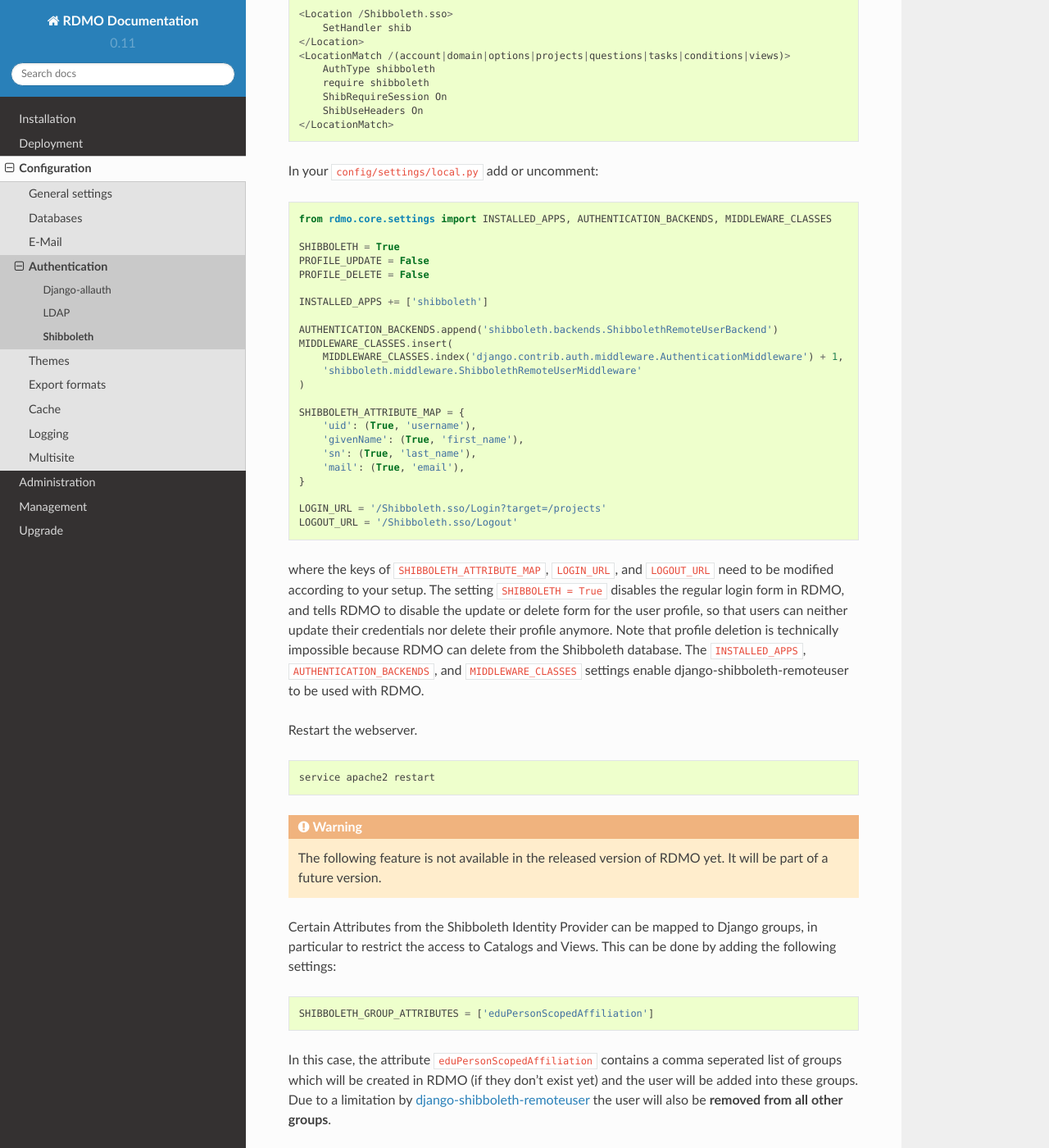
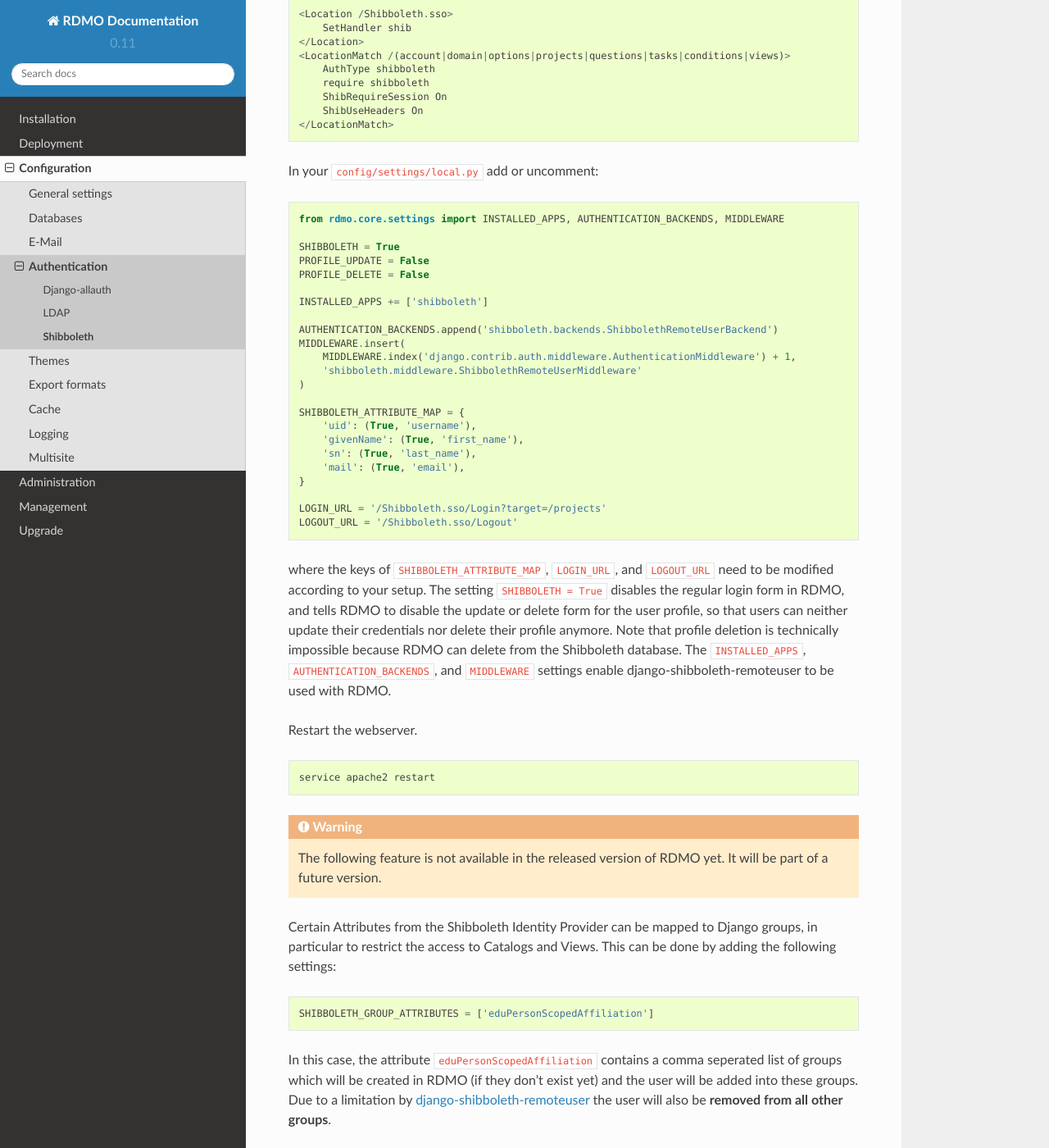
Before and after one commit to rdmorganiser/rdmo-docs, a Sphinx documentation site: the page built from docs/configuration/authentication/shibboleth.md, in a window 1280 px wide and 1400 px high, scrolled down 1337 px. Shown: the whole window at 82% size. Built offline with Sphinx 7.4.7 and the Read the Docs theme 2.0.0, drawn with Linux system fonts in a browser that asks for light colours.

Commit message:
Fix MIDDLEWARE

````diff
--- a/docs/configuration/authentication/shibboleth.md
+++ b/docs/configuration/authentication/shibboleth.md
@@ -66,7 +66,7 @@
 In your `config/settings/local.py` add or uncomment:
 
 ```python
-from rdmo.core.settings import INSTALLED_APPS, AUTHENTICATION_BACKENDS, MIDDLEWARE_CLASSES
+from rdmo.core.settings import INSTALLED_APPS, AUTHENTICATION_BACKENDS, MIDDLEWARE
 
 SHIBBOLETH = True
 PROFILE_UPDATE = False
@@ -75,8 +75,8 @@
 INSTALLED_APPS += ['shibboleth']
 
 AUTHENTICATION_BACKENDS.append('shibboleth.backends.ShibbolethRemoteUserBackend')
-MIDDLEWARE_CLASSES.insert(
-    MIDDLEWARE_CLASSES.index('django.contrib.auth.middleware.AuthenticationMiddleware') + 1,
+MIDDLEWARE.insert(
+    MIDDLEWARE.index('django.contrib.auth.middleware.AuthenticationMiddleware') + 1,
     'shibboleth.middleware.ShibbolethRemoteUserMiddleware'
 )
 
@@ -91,7 +91,7 @@
 LOGOUT_URL = '/Shibboleth.sso/Logout'
 ```
 
-where the keys of `SHIBBOLETH_ATTRIBUTE_MAP`, `LOGIN_URL`, and `LOGOUT_URL` need to be modified according to your setup. The setting `SHIBBOLETH = True` disables the regular login form in RDMO, and tells RDMO to disable the update or delete form for the user profile, so that users can neither update their credentials nor delete their profile anymore. Note that profile deletion is technically impossible because RDMO can delete from the Shibboleth database. The `INSTALLED_APPS`, `AUTHENTICATION_BACKENDS`, and `MIDDLEWARE_CLASSES` settings enable django-shibboleth-remoteuser to be used with RDMO.
+where the keys of `SHIBBOLETH_ATTRIBUTE_MAP`, `LOGIN_URL`, and `LOGOUT_URL` need to be modified according to your setup. The setting `SHIBBOLETH = True` disables the regular login form in RDMO, and tells RDMO to disable the update or delete form for the user profile, so that users can neither update their credentials nor delete their profile anymore. Note that profile deletion is technically impossible because RDMO can delete from the Shibboleth database. The `INSTALLED_APPS`, `AUTHENTICATION_BACKENDS`, and `MIDDLEWARE` settings enable django-shibboleth-remoteuser to be used with RDMO.
 
 Restart the webserver.
 
````
